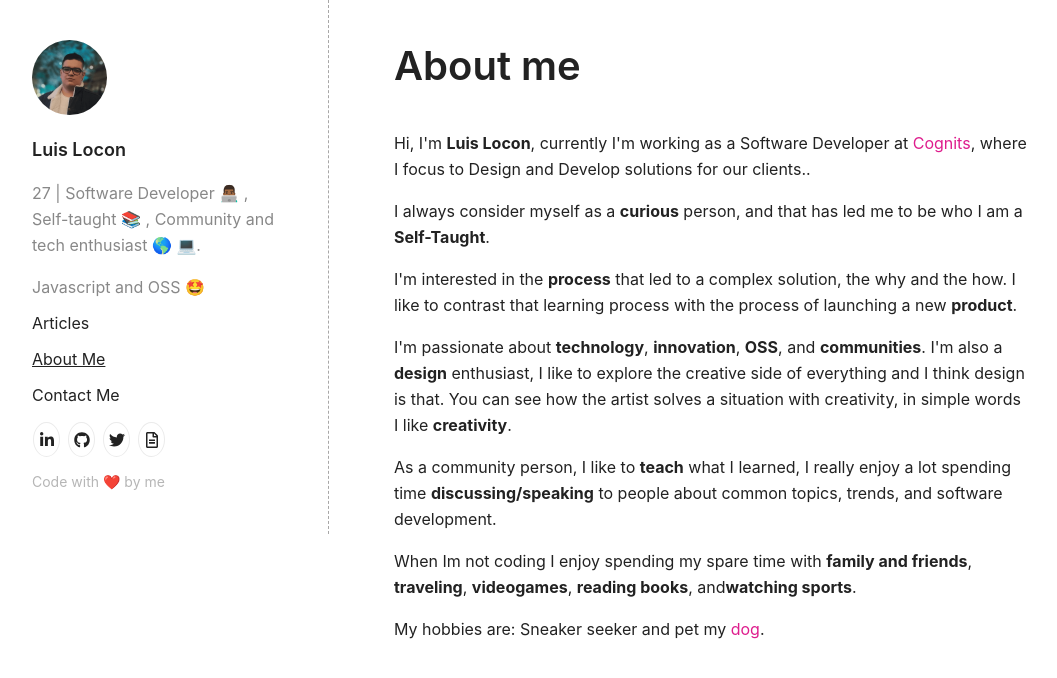
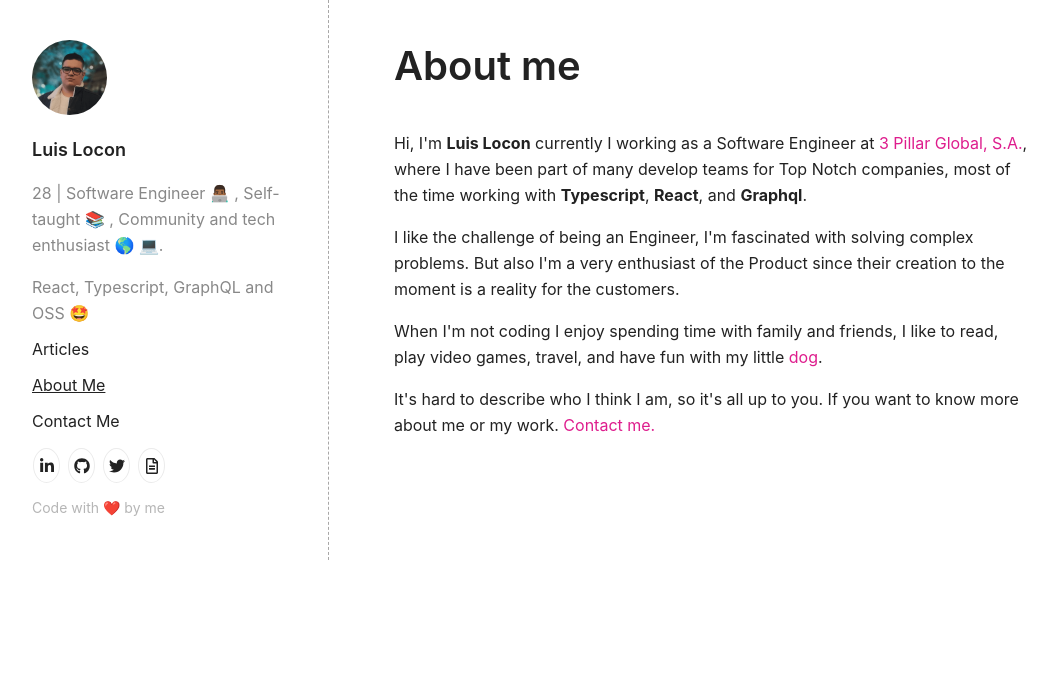
Before and after one commit to loconluis/blogging-site, a Next.js app: page /about in a window 1280 px wide. Shown: the top 678 px of the page, without its empty margins (112-1169 px from the left). Built offline with nearby package versions, Linux system fonts and the light colour scheme.

Commit message:
Updating profile

```diff
--- a/app/components/About.js
+++ b/app/components/About.js
@@ -1,49 +1,29 @@
+import Link from "next/link";
 export default function About() {
   return (
     <>
       <h1 className="about-title">About me</h1>
       <p>
-        Hi, I'm <strong>Luis Locon</strong>, currently I'm working as a Software
-        Developer at{" "}
-        <a href="https://www.cognits.co/" target="_blank">
-          Cognits
+        Hi, I'm <strong>Luis Locon</strong> currently I working as a Software
+        Engineer at{" "}
+        <a href="https://www.3pillarglobal.com" target="_blank">
+          3 Pillar Global, S.A.
         </a>
-        , where I focus to Design and Develop solutions for our clients..
+        , where I have been part of many develop teams for Top Notch companies, most of the time working with <strong>Typescript</strong>, <strong>React</strong>, and <strong>Graphql</strong>.
       </p>
       <p>
-        I always consider myself as a <strong>curious</strong> person, and that
-        has led me to be who I am a <strong>Self-Taught</strong>.
+        I like the challenge of being an Engineer, I'm fascinated with solving complex problems. But also I'm a very enthusiast of the Product since their creation to the moment is a reality for the customers.
       </p>
       <p>
-        I'm interested in the <strong>process</strong> that led to a complex
-        solution, the why and the how. I like to contrast that learning process
-        with the process of launching a new <strong>product</strong>.
+        When I'm not coding I enjoy spending time with family and friends, I like to read, play video games, travel, and have fun with my little <a href="https://www.instagram.com/lolatheflame/" target="_blank">
+          dog
+        </a>.
       </p>
       <p>
-        I'm passionate about <strong>technology</strong>,{" "}
-        <strong>innovation</strong>, <strong>OSS</strong>, and{" "}
-        <strong>communities</strong>. I'm also a <strong>design</strong>{" "}
-        enthusiast, I like to explore the creative side of everything and I
-        think design is that. You can see how the artist solves a situation with
-        creativity, in simple words I like <strong>creativity</strong>.
-      </p>
-      <p>
-        As a community person, I like to <strong>teach</strong> what I learned,
-        I really enjoy a lot spending time <strong>discussing/speaking</strong>{" "}
-        to people about common topics, trends, and software development.
-      </p>
-      <p>
-        When Im not coding I enjoy spending my spare time with{" "}
-        <strong>family and friends</strong>, <strong>traveling</strong>,{" "}
-        <strong>videogames</strong>, <strong>reading books</strong>, and
-        <strong>watching sports</strong>.
-      </p>
-      <p>
-        My hobbies are: Sneaker seeker and pet my{" "}
-        <a href="https://www.instagram.com/lolatheflame/" target="_blank">
-          dog
-        </a>
-        .
+        It's hard to describe who I think I am, so it's all up to you. If you want to know more about me or my work. {" "}
+        <Link href="/contact">
+          <a>Contact me.</a>
+        </Link>
       </p>
     </>
   );
--- a/app/components/Contact.js
+++ b/app/components/Contact.js
@@ -5,7 +5,7 @@ export default function Contact() {
         Contact Me
       </h1>
       <p>
-        You can reach me on my social media or send me an email <a href="mailto:luis.locon@gmail.com">luis.locon@gmail.com</a>
+        Check the buttons in the sidebar or send me an email <a href="mailto:luis.locon@gmail.com">luis.locon@gmail.com</a>
       </p>
     </>
   )
--- a/app/components/Sidebar.js
+++ b/app/components/Sidebar.js
@@ -11,10 +11,10 @@ export default function Sidebar() {
         <Avatar />
         <h1 className="sidebar-main-title">Luis Locon</h1>
         <p className="sidebar-main-description">
-          27 | Software Developer 👨🏾‍💻 , Self-taught 📚 , Community and tech
+          28 | Software Engineer 👨🏾‍💻 , Self-taught 📚 , Community and tech
           enthusiast 🌎 💻.
         </p>
-        <p className="sidebar-main-description">Javascript and OSS 🤩</p>
+        <p className="sidebar-main-description">React, Typescript, GraphQL and OSS 🤩</p>
         <NavBar tabs={routes} />
         <Social />
         <Footer />
```
